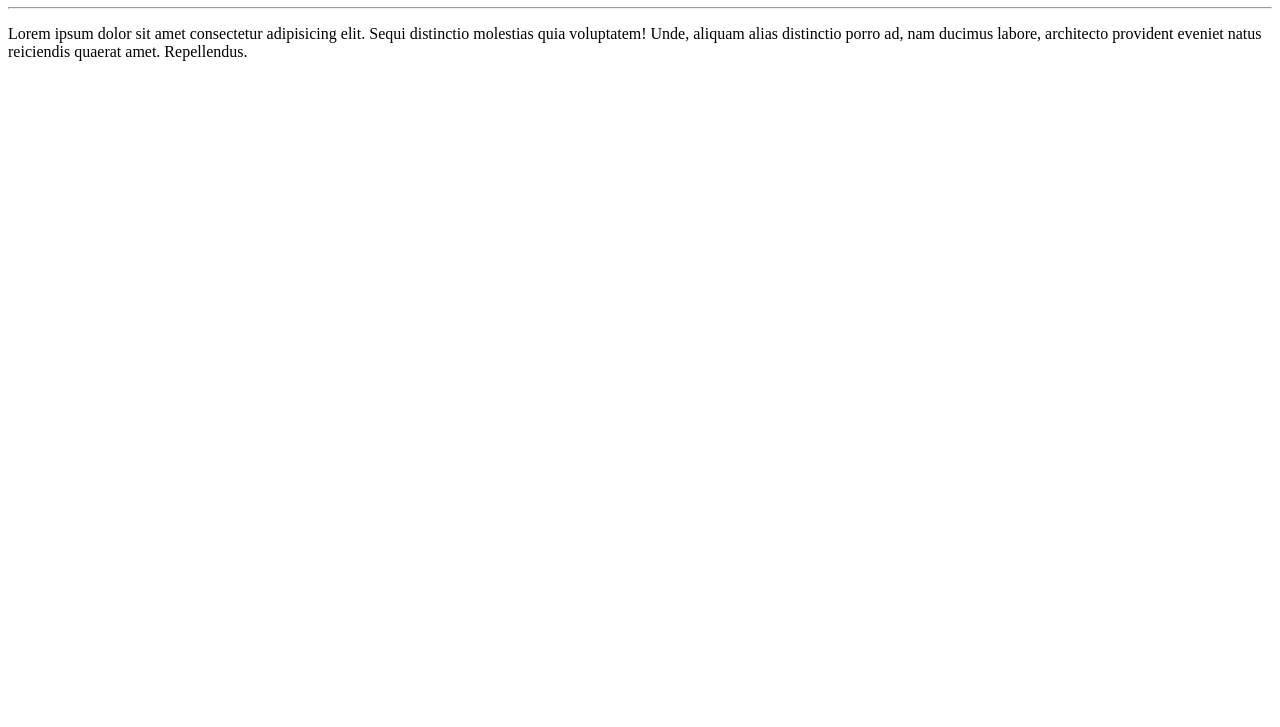
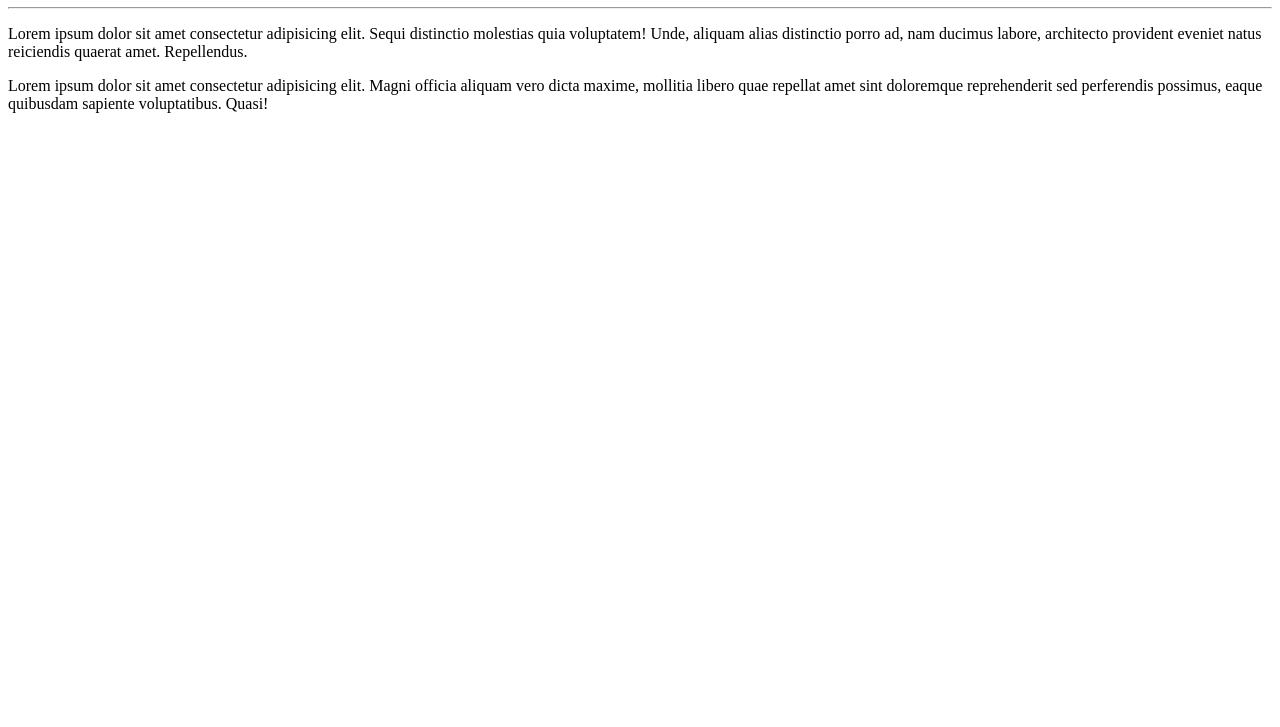
Before and after one commit to artifice83/Ola-Mundo, a plain HTML site: page Site-exemplo/index.html in a window 1280 px wide. Shown: the part 73-800 px from the top of the page. Drawn offline with Linux system fonts and the light colour scheme.

Commit message:
novas mudanças

```diff
--- a/Site-exemplo/index.html
+++ b/Site-exemplo/index.html
@@ -9,5 +9,6 @@
     <h1>Olá, Mundo!</h1>
     <hr>
     <p>Lorem ipsum dolor sit amet consectetur adipisicing elit. Sequi distinctio molestias quia voluptatem! Unde, aliquam alias distinctio porro ad, nam ducimus labore, architecto provident eveniet natus reiciendis quaerat amet. Repellendus.</p>
+    <p>Lorem ipsum dolor sit amet consectetur adipisicing elit. Magni officia aliquam vero dicta maxime, mollitia libero quae repellat amet sint doloremque reprehenderit sed perferendis possimus, eaque quibusdam sapiente voluptatibus. Quasi!</p>
 </body>
 </html>
```
